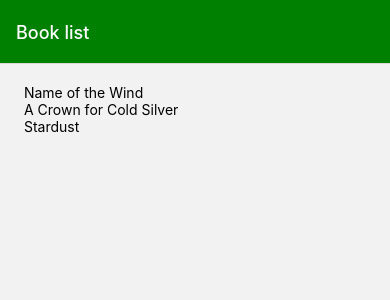
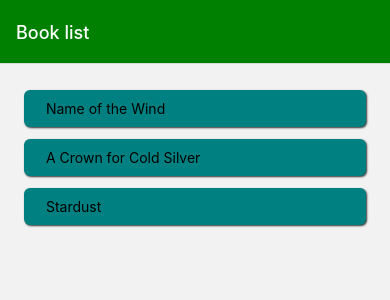
Before and after one commit to Paul2071/reviewapp, a React Native app: screen /Home in a window 390 px wide. Shown: the top 300 px of the page. Built offline with nearby package versions, Linux system fonts and the light colour scheme.

Commit message:
added card component to start styling the screens a little

```diff
--- /dev/null
+++ b/components/mainCard.js
@@ -0,0 +1,29 @@
+import { StyleSheet, View} from "react-native"
+
+export default function MainCard (props) {
+    return (
+        <View style={styles.mainCard}>
+            <View style={styles.cardContent}>
+                { props.children}
+            </View>
+
+        </View>
+    )
+}
+
+const styles = StyleSheet.create ({
+    mainCard: {
+        borderRadius: 6,
+        elevation: 3,
+        backgroundColor: "teal",
+        shadowOffset: { width: 1, height: 1},
+        shadowColor: '#333',
+        shadowRadius: 2,
+        marginHorizontal: 4,
+        marginVertical: 6
+    },
+    cardContent: {
+       marginHorizontal: 18,
+        marginVertical: 10,
+    }
+})
--- a/pages/home.js
+++ b/pages/home.js
@@ -1,6 +1,7 @@
 import { StyleSheet, View, Text, Button, FlatList, TouchableOpacity } from "react-native";
 import { globalStyles } from "../globalstyles/global";
 import { useState } from 'react';
+import MainCard from "../components/mainCard";
 
 export default function Home ( {navigation}) {
 
@@ -17,8 +18,9 @@ export default function Home ( {navigation}) {
                 data={reviews}
                 renderItem={( {item} ) => (
                 <TouchableOpacity onPress={() => navigation.navigate("Review", item)}>
+                 <MainCard>
                     <Text> {item.title} </Text>
-
+                 </MainCard>
                 </TouchableOpacity> )}
 
             />
--- a/pages/reviewDetails.js
+++ b/pages/reviewDetails.js
@@ -1,5 +1,6 @@
 import { StyleSheet, View, Text, Button } from "react-native";
 import { globalStyles } from "../globalstyles/global";
+import MainCard from "../components/mainCard";
 
 export default function ReviewDetails ({route, navigation} ) {
 
@@ -7,9 +8,13 @@ const {title, body, rating} = route.params
 
     return (
         <View style={globalStyles.maincontainer}>
+        <MainCard>
             <Text>{ title }</Text>
+
             <Text>{ body }</Text>
+
             <Text>{ rating }</Text>
+        </MainCard>
             <Button
             title="Go to Home"
             onPress={() => navigation.navigate("Home")}
```
